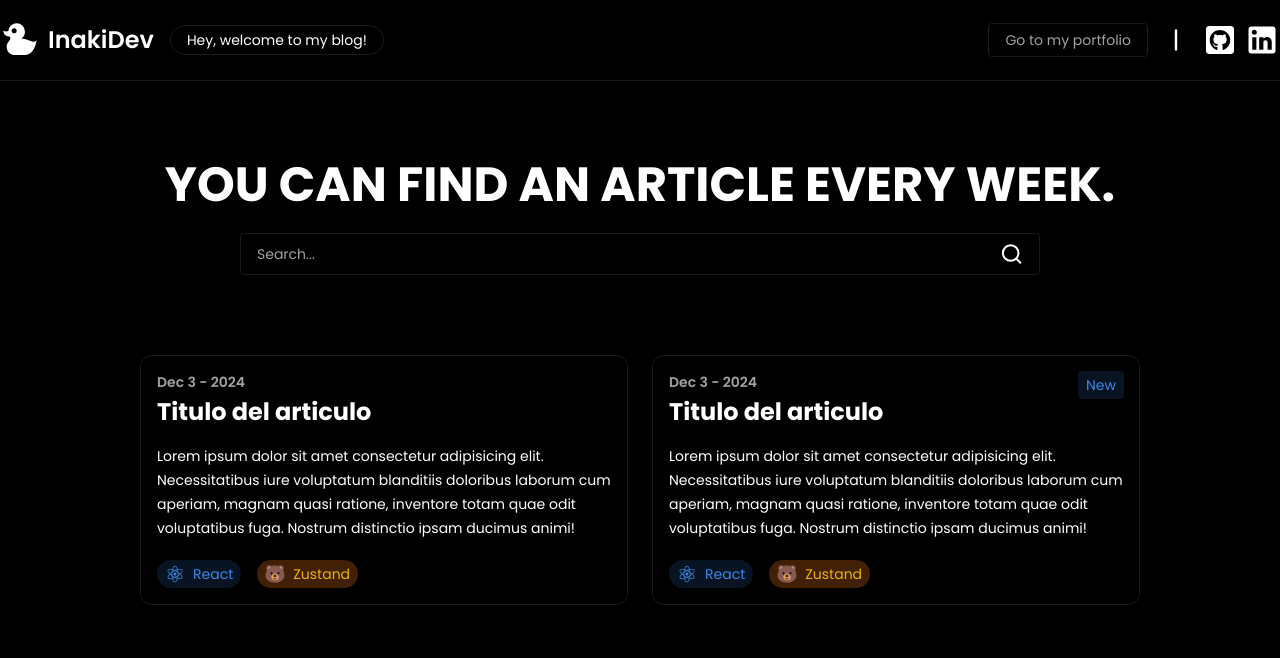
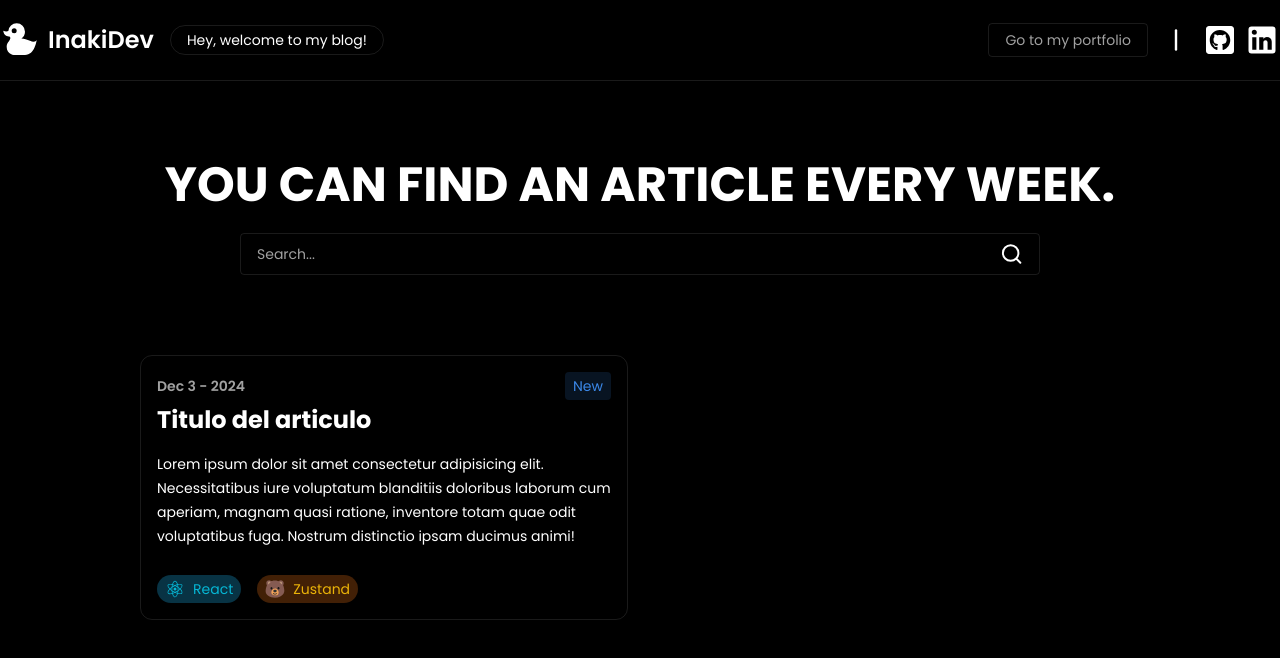
Before and after one commit to InakiCarcereny/inaki-blog, a Next.js app: page / in a window 1280 px wide. Shown: the top 658 px of the page. Built offline with nearby package versions, Linux system fonts and the light colour scheme.

Commit message:
Create Article and Tag components; refactor Articles to utilize dynamic post rendering from a structured Posts data array

```diff
--- /dev/null
+++ b/src/app/components/Article.tsx
@@ -0,0 +1,48 @@
+import { Tag } from './Tag';
+
+import { POSTS_BY_TAG } from '../lib/Posts';
+
+interface ArticleProps {
+  title: string;
+  date: string;
+  tags: Array<(typeof POSTS_BY_TAG)[keyof typeof POSTS_BY_TAG]>;
+  description: string;
+  href: string;
+}
+
+export function Article({
+  title,
+  date,
+  tags,
+  description,
+  href,
+}: ArticleProps) {
+  return (
+    <article className="w-full rounded-xl border border-white/10 py-4 px-4 h-[265px] flex flex-col justify-between hover:bg-white/10 duration-200">
+      <div className="flex flex-col gap-4">
+        <header className="flex flex-col gap-1">
+          <div className="flex items-center justify-between">
+            <span className="text-[#a1a1a1] font-semibold text-sm">{date}</span>
+            <Tag />
+          </div>
+          <h2 className="text-white font-bold text-2xl">{title}</h2>
+        </header>
+
+        <p className="text-white text-sm leading-6">{description}</p>
+      </div>
+
+      <footer>
+        <ul className="flex items-center gap-4">
+          {tags.map((tag) => (
+            <li
+              className={`flex items-center gap-2 px-2 py-1 rounded-full ${tag.bg}`}
+            >
+              <span className={`${tag.text}`}>{tag.icon}</span>
+              <span className={`text-sm ${tag.text}`}>{tag.label}</span>
+            </li>
+          ))}
+        </ul>
+      </footer>
+    </article>
+  );
+}
--- a/src/app/components/Articles.tsx
+++ b/src/app/components/Articles.tsx
@@ -1,76 +1,19 @@
-import { ReactIcon } from '../icons/React';
-import { Zustand } from '../icons/Zustand';
+import { POSTS } from '../lib/Posts';
+import { Article } from './Article';
 
 export function Articles() {
   return (
-    <section className="grid grid-cols-2 gap-6 mt-20 max-w-[1000px] w-full mx-auto relative">
-      <article className="w-full rounded-xl border border-white/10 py-4 px-4 h-[250px] flex flex-col justify-between hover:bg-white/10 duration-200">
-        <div className="flex flex-col gap-4">
-          <header className="flex flex-col gap-1">
-            <span className="text-[#a1a1a1] font-semibold text-sm">
-              Dec 3 - 2024
-            </span>
-            <h2 className="text-white font-bold text-2xl">
-              Titulo del articulo
-            </h2>
-          </header>
-
-          <p className="text-white text-sm leading-6">
-            Lorem ipsum dolor sit amet consectetur adipisicing elit.
-            Necessitatibus iure voluptatum blanditiis doloribus laborum cum
-            aperiam, magnam quasi ratione, inventore totam quae odit
-            voluptatibus fuga. Nostrum distinctio ipsam ducimus animi!
-          </p>
-        </div>
-
-        <footer className="flex items-center gap-4">
-          <div className="flex items-center gap-2 bg-[#3b88e925] px-2 py-1 rounded-full">
-            <ReactIcon className="text-[#3b88e9] w-5 h-5" />
-            <span className="text-sm text-[#3b88e9]">React</span>
-          </div>
-
-          <div className="flex items-center gap-2 bg-yellow-950 px-2 py-1 rounded-full">
-            <Zustand className="w-5 h-5" />
-            <span className="text-sm text-yellow-500">Zustand</span>
-          </div>
-        </footer>
-      </article>
-
-      <article className="w-full rounded-xl border border-white/10 py-4 px-4 h-[250px] flex flex-col justify-between hover:bg-white/10 duration-200">
-        <div className="flex flex-col gap-4">
-          <header className="flex flex-col gap-1">
-            <span className="text-[#a1a1a1] font-semibold text-sm">
-              Dec 3 - 2024
-            </span>
-            <h2 className="text-white font-bold text-2xl">
-              Titulo del articulo
-            </h2>
-          </header>
-
-          <p className="text-white text-sm leading-6">
-            Lorem ipsum dolor sit amet consectetur adipisicing elit.
-            Necessitatibus iure voluptatum blanditiis doloribus laborum cum
-            aperiam, magnam quasi ratione, inventore totam quae odit
-            voluptatibus fuga. Nostrum distinctio ipsam ducimus animi!
-          </p>
-        </div>
-
-        <footer className="flex items-center gap-4">
-          <div className="flex items-center gap-2 bg-[#3b88e925] px-2 py-1 rounded-full">
-            <ReactIcon className="text-[#3b88e9] w-5 h-5" />
-            <span className="text-sm text-[#3b88e9]">React</span>
-          </div>
-
-          <div className="flex items-center gap-2 bg-yellow-950 px-2 py-1 rounded-full">
-            <Zustand className="w-5 h-5" />
-            <span className="text-sm text-yellow-500">Zustand</span>
-          </div>
-        </footer>
-      </article>
-
-      <div className="absolute top-4 right-4 rounded-[4px] text-[#3b88e9] bg-[#3b88e925] text-sm px-2 py-1">
-        New
-      </div>
+    <section className="grid grid-cols-2 gap-6 mt-20 max-w-[1000px] w-full mx-auto">
+      {POSTS.map((post) => (
+        <Article
+          key={post.id}
+          title={post.title}
+          date={post.date}
+          tags={post.tags}
+          description={post.description}
+          href={post.href}
+        />
+      ))}
     </section>
   );
 }
--- /dev/null
+++ b/src/app/components/Tag.tsx
@@ -0,0 +1,7 @@
+export function Tag() {
+  return (
+    <div className="rounded-[4px] text-[#3b88e9] bg-[#3b88e925] text-sm px-2 py-1">
+      New
+    </div>
+  );
+}
--- /dev/null
+++ b/src/app/lib/Posts.ts
@@ -0,0 +1,38 @@
+import { ReactIcon } from '../icons/React';
+import { Zustand } from '../icons/Zustand';
+
+type Tag = 'REACT' | 'ZUSTAND';
+
+interface TagProps {
+  label: string;
+  icon: JSX.Element;
+  bg: string;
+  text: string;
+}
+
+export const POSTS_BY_TAG: Record<Tag, TagProps> = {
+  REACT: {
+    label: 'React',
+    icon: ReactIcon({ className: 'w-5 h-5' }),
+    bg: 'bg-cyan-950',
+    text: 'text-cyan-500',
+  },
+  ZUSTAND: {
+    label: 'Zustand',
+    icon: Zustand({ className: 'w-5 h-5' }),
+    bg: 'bg-yellow-950',
+    text: 'text-yellow-500',
+  },
+};
+
+export const POSTS = [
+  {
+    id: 1,
+    title: 'Titulo del articulo',
+    date: 'Dec 3 - 2024',
+    tags: [POSTS_BY_TAG.REACT, POSTS_BY_TAG.ZUSTAND],
+    description:
+      'Lorem ipsum dolor sit amet consectetur adipisicing elit. Necessitatibus iure voluptatum blanditiis doloribus laborum cum aperiam, magnam quasi ratione, inventore totam quae odit voluptatibus fuga. Nostrum distinctio ipsam ducimus animi!',
+    href: '/',
+  },
+];
```
